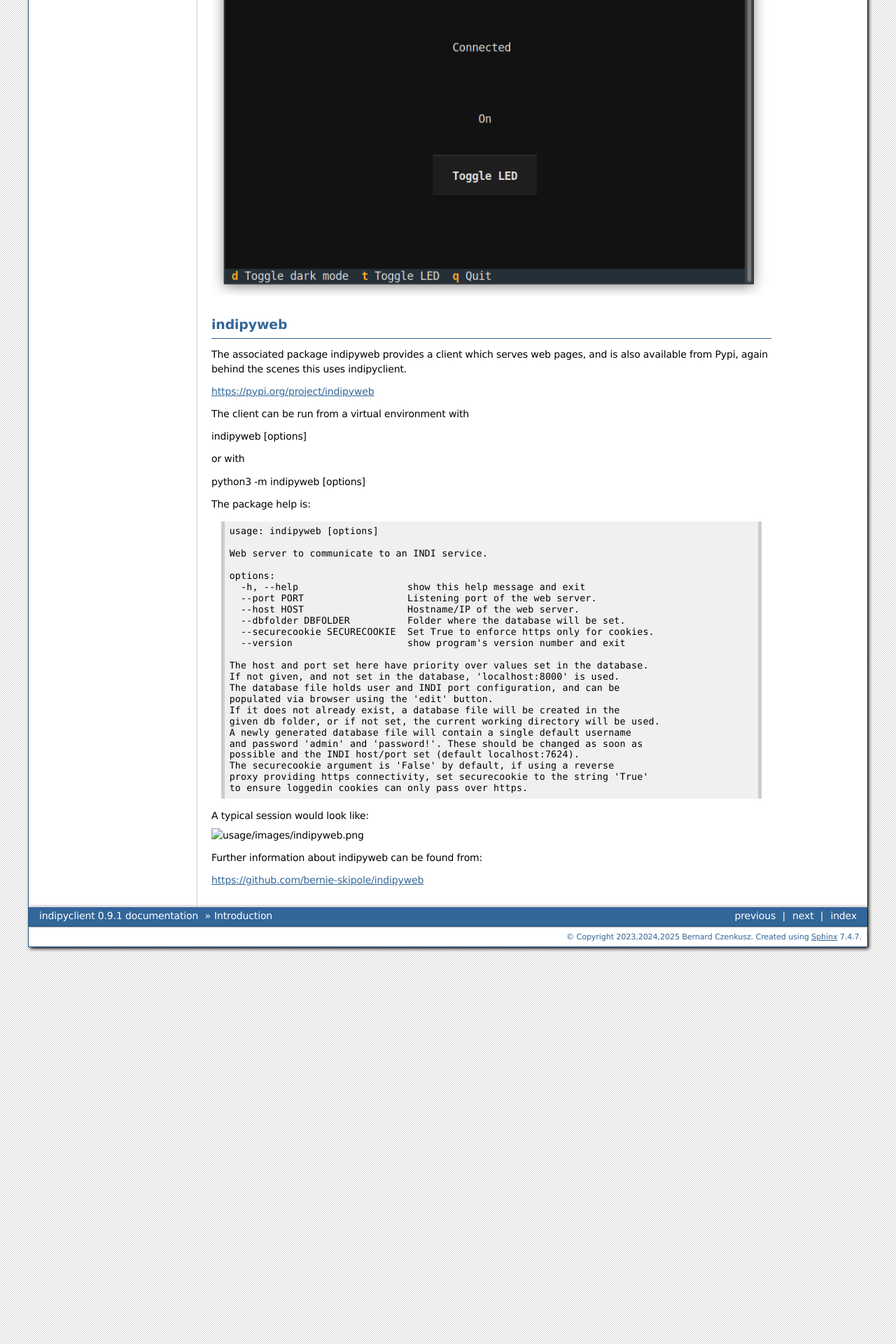
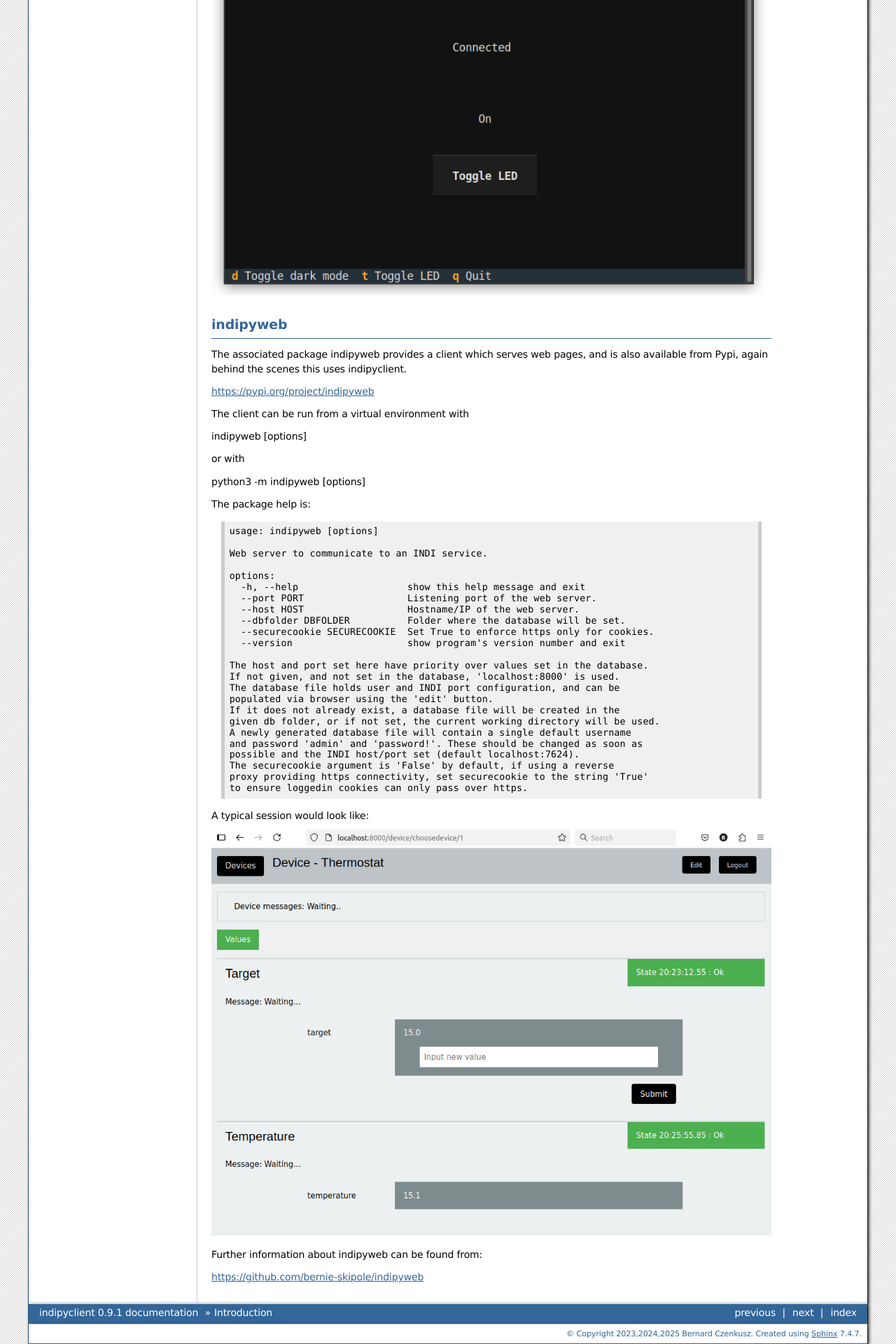
Before and after one commit to bernie-skipole/indipyclient, a Sphinx documentation site: the page built from docs/source/usage/introduction.rst, in a window 1280 px wide. Shown: the part 2407-4327 px from the top of the page at 70% size. Built offline with Sphinx 7.4.7, drawn with Linux system fonts in a browser that asks for light colours.

Commit message:
Added indipyweb image

```diff
--- a/docs/source/usage/introduction.rst
+++ b/docs/source/usage/introduction.rst
@@ -135,7 +135,7 @@
 
 A typical session would look like:
 
-.. image:: ./images/indipyweb.png
+.. image:: ./indipyweb.png
 
 Further information about indipyweb can be found from:
 
```
Also changed, not shown: docs/source/usage/indipyweb.png (added).
